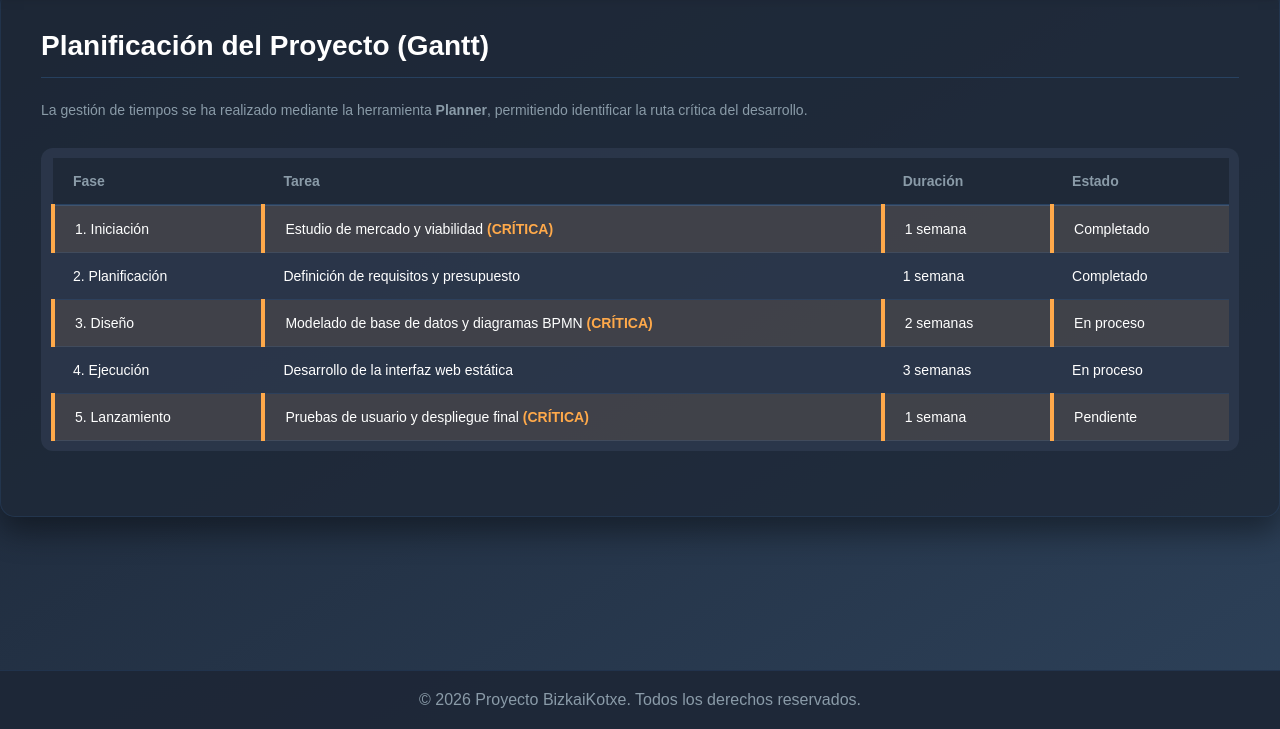
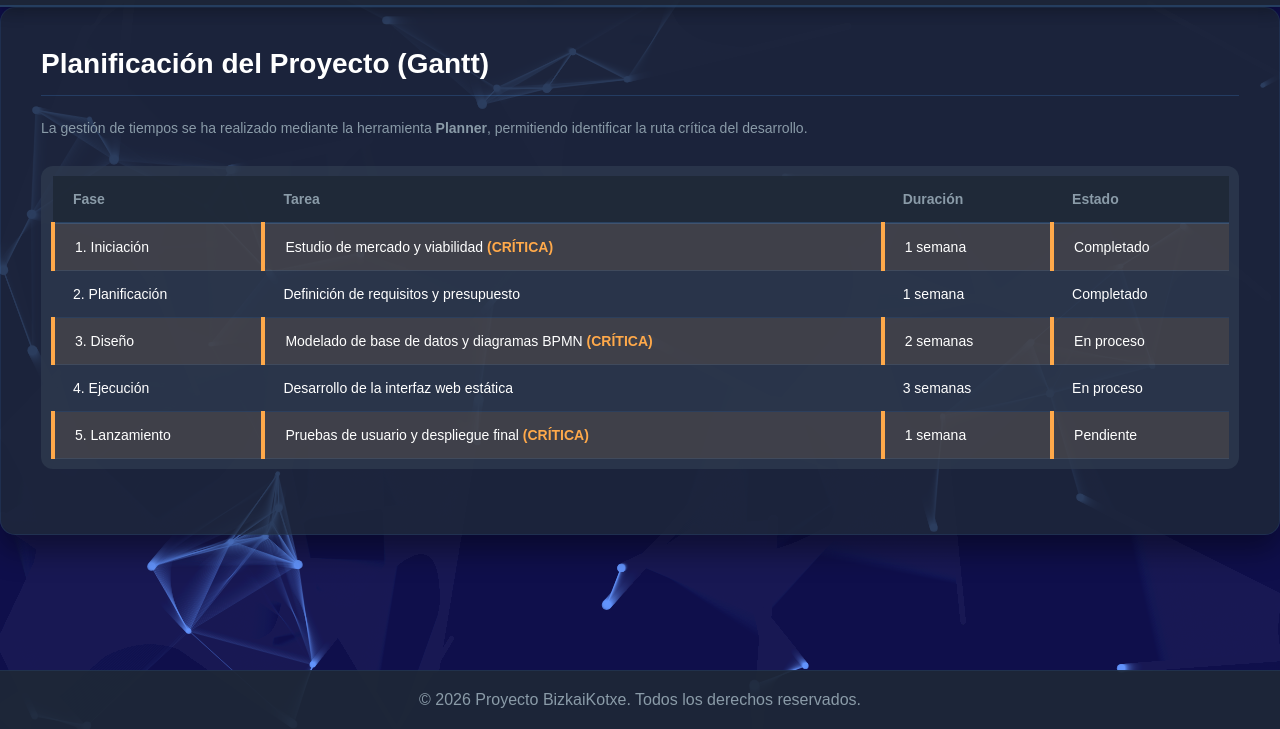
Before and after one commit to PrecursorVT/TrabajoFinal, a plain HTML site: page RetoBizkaiKotxe/html/tareas.html in a window 1280 px wide. Shown: the part 71-800 px from the top of the page. Drawn offline with Linux system fonts and the light colour scheme.

Commit message:
Animacion de fondo

```diff
--- a/RetoBizkaiKotxe/html/tareas.html
+++ b/RetoBizkaiKotxe/html/tareas.html
@@ -7,7 +7,7 @@
     <link rel="stylesheet" href="../css/style.css">
 </head>
 <body>
-
+<script src="../javascript/animation.js"></script>
     <nav>
         <div class="logo">Bizkai<span>Kotxe</span></div>
         <ul class="nav-links">
@@ -19,6 +19,7 @@
             <li><a href="recursos.html">Recursos</a></li>
             <li><a href="presupuesto.html">Presupuesto</a></li>
             <li><a href="seguimiento.html">Seguimiento y Evaluación</a></li>
+            <li><a href="documentacion.html" class="active">Documentación</a></li>
         </ul>
     </nav>
     <section class="content-box">
--- /dev/null
+++ b/RetoBizkaiKotxe/javascript/animation.js
@@ -0,0 +1,114 @@
+const canvas = document.getElementById('canvas') || document.createElement('canvas');
+if (!document.getElementById('canvas')) {
+    canvas.id = 'canvas';
+    canvas.style.position = 'fixed';
+    canvas.style.top = '0';
+    canvas.style.left = '0';
+    canvas.style.zIndex = '-1';
+    document.body.appendChild(canvas);
+}
+
+const ctx = canvas.getContext('2d');
+canvas.width = window.innerWidth;
+canvas.height = window.innerHeight;
+
+const particles = [];
+const mouse = { x: null, y: null };
+const particleCount = 50;
+const connectionDistance = 150;
+
+class Particle {
+    constructor() {
+        this.x = Math.random() * canvas.width;
+        this.y = Math.random() * canvas.height;
+        this.vx = (Math.random() - 0.5) * 2;
+        this.vy = (Math.random() - 0.5) * 2;
+        this.radius = Math.random() * 3 + 2;
+    }
+
+    update() {
+        this.x += this.vx;
+        this.y += this.vy;
+
+        if (this.x < 0 || this.x > canvas.width) this.vx *= -1;
+        if (this.y < 0 || this.y > canvas.height) this.vy *= -1;
+    }
+
+    draw() {
+        ctx.fillStyle = 'rgba(100, 150, 255, 0.8)';
+        ctx.beginPath();
+        ctx.arc(this.x, this.y, this.radius, 0, Math.PI * 2);
+        ctx.fill();
+    }
+}
+
+function init() {
+    for (let i = 0; i < particleCount; i++) {
+        particles.push(new Particle());
+    }
+}
+
+function drawLines() {
+    particles.forEach((p1, i) => {
+        particles.slice(i + 1).forEach(p2 => {
+            const dx = p1.x - p2.x;
+            const dy = p1.y - p2.y;
+            const distance = Math.sqrt(dx * dx + dy * dy);
+
+            if (distance < connectionDistance) {
+                ctx.strokeStyle = `rgba(100, 150, 255, ${1 - distance / connectionDistance})`;
+                ctx.lineWidth = 1;
+                ctx.beginPath();
+                ctx.moveTo(p1.x, p1.y);
+                ctx.lineTo(p2.x, p2.y);
+                ctx.stroke();
+            }
+        });
+
+        if (mouse.x !== null && mouse.y !== null) {
+            const dx = p1.x - mouse.x;
+            const dy = p1.y - mouse.y;
+            const distance = Math.sqrt(dx * dx + dy * dy);
+
+            if (distance < connectionDistance) {
+                ctx.strokeStyle = `rgba(255, 100, 150, ${1 - distance / connectionDistance})`;
+                ctx.lineWidth = 2;
+                ctx.beginPath();
+                ctx.moveTo(p1.x, p1.y);
+                ctx.lineTo(mouse.x, mouse.y);
+                ctx.stroke();
+            }
+        }
+    });
+}
+
+function animate() {
+    ctx.fillStyle = 'rgba(20, 24, 82, 0.1)';
+    ctx.fillRect(0, 0, canvas.width, canvas.height);
+
+    particles.forEach(p => {
+        p.update();
+        p.draw();
+    });
+
+    drawLines();
+    requestAnimationFrame(animate);
+}
+
+window.addEventListener('mousemove', e => {
+    mouse.x = e.clientX;
+    mouse.y = e.clientY;
+});
+
+window.addEventListener('mouseleave', () => {
+    mouse.x = null;
+    mouse.y = null;
+});
+
+window.addEventListener('resize', () => {
+    canvas.width = window.innerWidth;
+    canvas.height = window.innerHeight;
+});
+
+init();
+animate();
```
Also changed, not shown: RetoBizkaiKotxe/html/documentacion.html (added, +78 -0 lines), RetoBizkaiKotxe/html/nosotros.html (+2 -1 lines), RetoBizkaiKotxe/html/objetivos.html (+2 -1 lines), RetoBizkaiKotxe/html/origen.html (+2 -1 lines), RetoBizkaiKotxe/html/presupuesto.html (+2 -1 lines), RetoBizkaiKotxe/html/recursos.html (+2 -1 lines), RetoBizkaiKotxe/html/seguimiento.html (+2 -1 lines), RetoBizkaiKotxe/index.html (+1 -0 lines), RetoBizkaiKotxe/img/diagrama_er.jpg (added), 2 other files.
